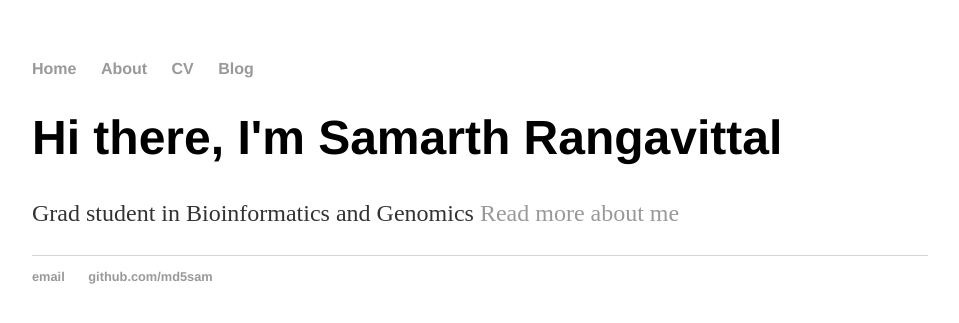
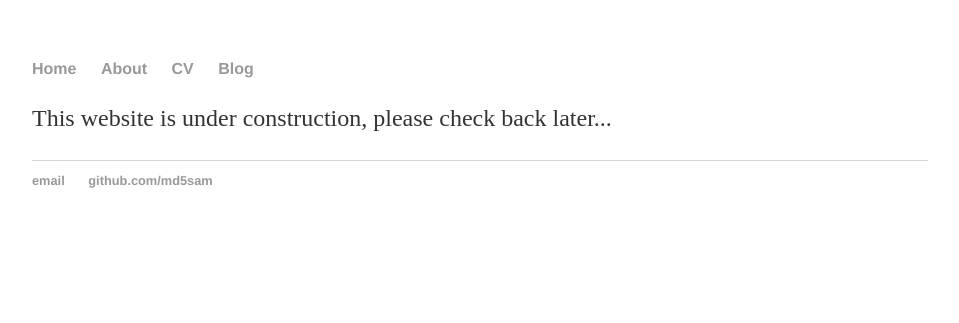
Before and after one commit to md5sam/md5sam.github.io, a Jekyll site: the page built from index.html, in a window 1280 px wide. Shown: the top 323 px of the page, without its empty margins (160-1119 px from the left). Built offline with Jekyll 4.4.1, drawn with Linux system fonts in a browser that asks for light colours.

Commit message:
Update index.html

```diff
--- a/index.html
+++ b/index.html
@@ -3,6 +3,6 @@ layout: default
 title: Samarth Rangavittal
 ---
 <div class="blurb">
-	<h1>Hi there, I'm Samarth Rangavittal</h1>
-	<p> Grad student in Bioinformatics and Genomics <a href="/about">Read more about me </a></p>
+
+	<p> This website is under construction, please check back later...</p>
 </div><!-- /.blurb -->
```
